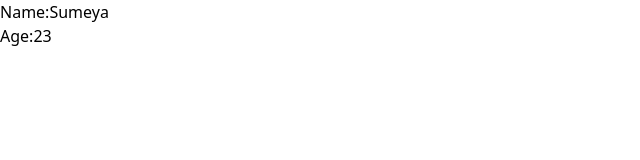
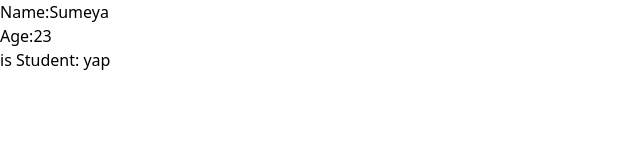
Before and after one commit to Sumeyahassen/mobile-app, a React (Vite) app in the folder react/first/: page / in a window 1280 px wide. Shown: the top 160 px of the page, without its empty margins (0-640 px from the left). Built offline with nearby package versions, Linux system fonts and the light colour scheme.

Commit message:
to learn how to the bulian values to usise as component and applicable using ternery operater

```diff
--- a/react/first/src/App.jsx
+++ b/react/first/src/App.jsx
@@ -3,7 +3,7 @@ import Student  from './components/Student'
 function App() {
   return (
     <>
-    <Student name="Sumeya" age={23}/>
+    <Student name="Sumeya" age={23} isStudent={true}/>
 
     </>
   )
--- a/react/first/src/components/Student.jsx
+++ b/react/first/src/components/Student.jsx
@@ -10,6 +10,9 @@ function Student(props) {
 <p className="">
   Age:{props.age}
 </p>
+<p className="">
+  is Student: {props.isStudent? "yap":"nah"}
+</p>
     </div>
   )
 }
```
